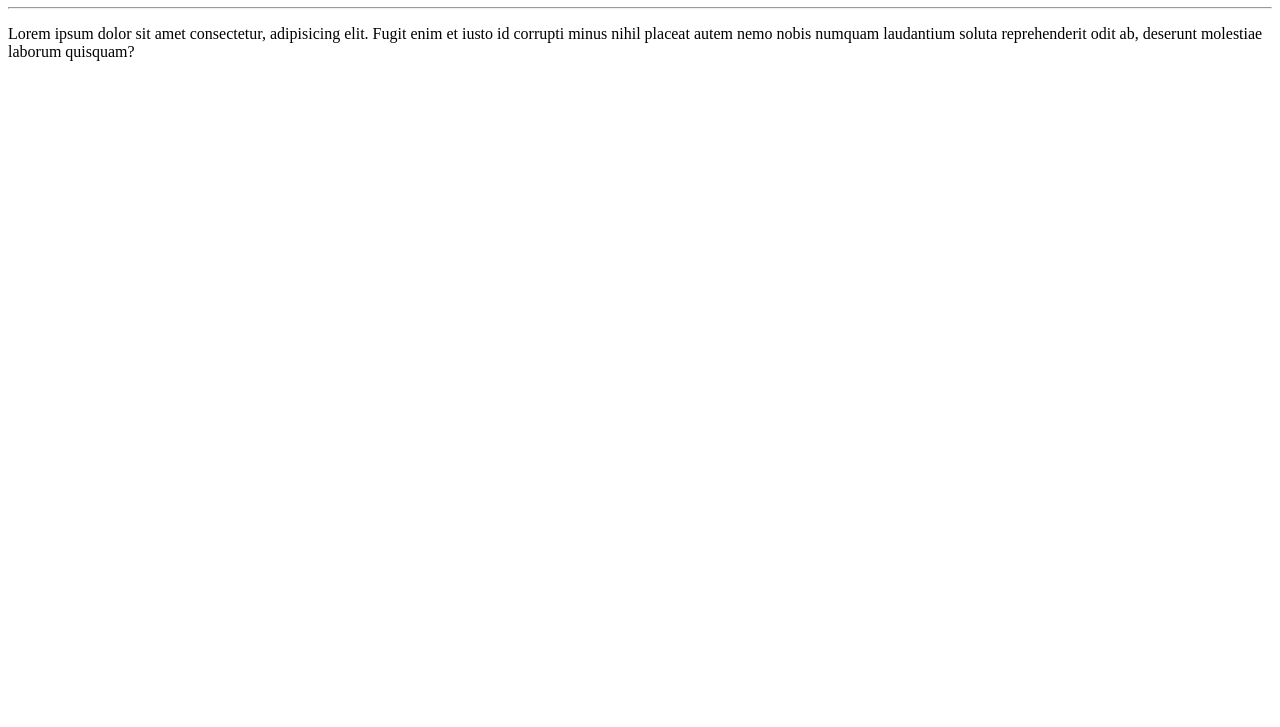
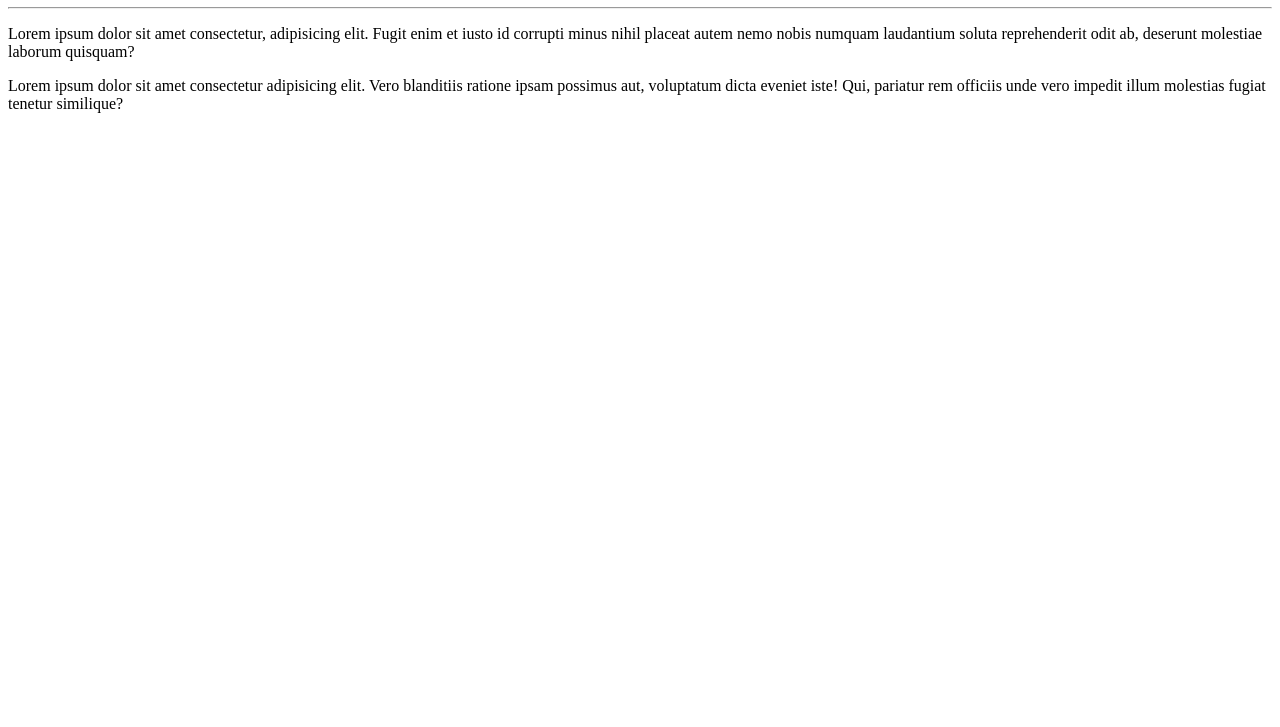
Before and after one commit to DevLucasHSilva/OlaMundo, a plain HTML site: page site-exemplo/index.html in a window 1280 px wide. Shown: the part 73-800 px from the top of the page. Drawn offline with Linux system fonts and the light colour scheme.

Commit message:
adicionei um parágrafo

```diff
--- a/site-exemplo/index.html
+++ b/site-exemplo/index.html
@@ -10,5 +10,6 @@
     <h1>Olá, Mundo!</h1>
     <hr>
     <p>Lorem ipsum dolor sit amet consectetur, adipisicing elit. Fugit enim et iusto id corrupti minus nihil placeat autem nemo nobis numquam laudantium soluta reprehenderit odit ab, deserunt molestiae laborum quisquam?</p>
+    <p>Lorem ipsum dolor sit amet consectetur adipisicing elit. Vero blanditiis ratione ipsam possimus aut, voluptatum dicta eveniet iste! Qui, pariatur rem officiis unde vero impedit illum molestias fugiat tenetur similique?</p>
 </body>
 </html>
```
